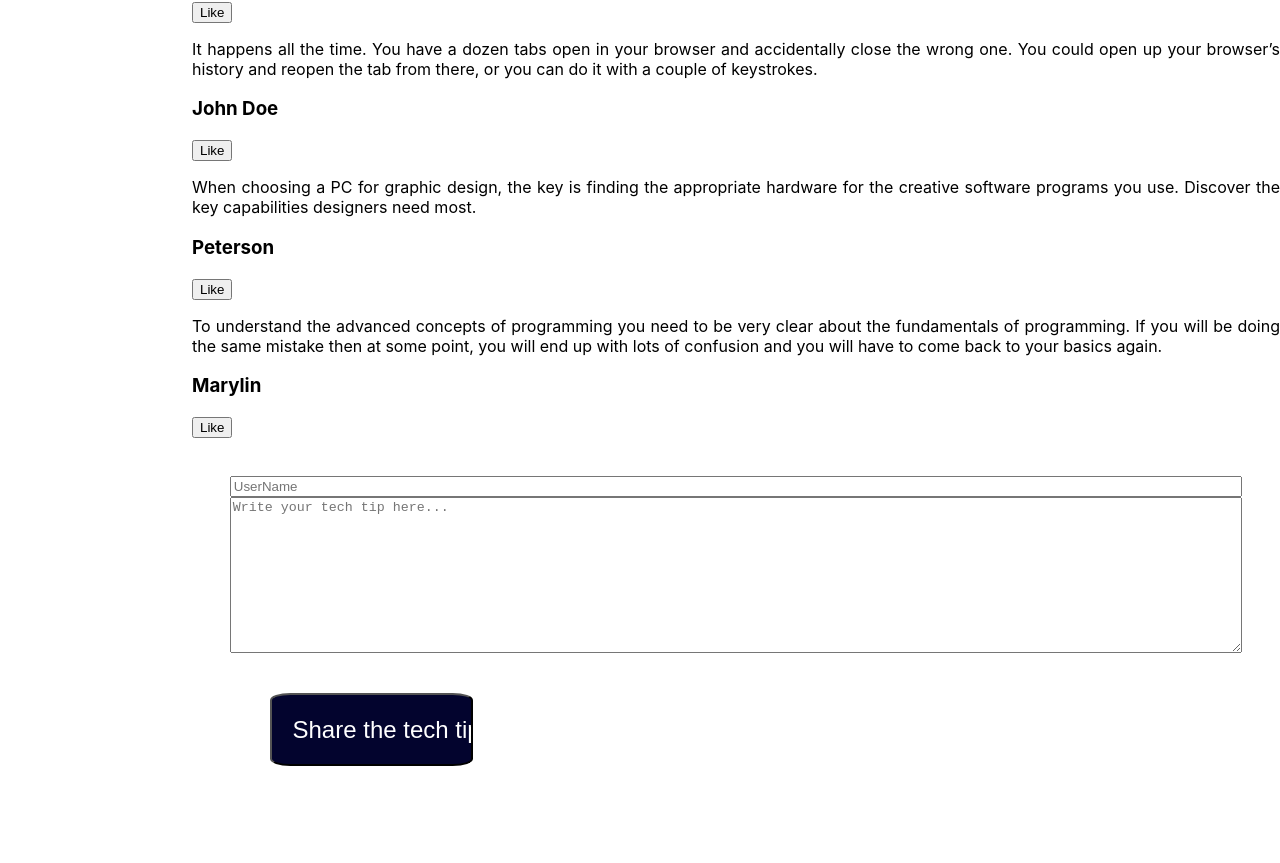
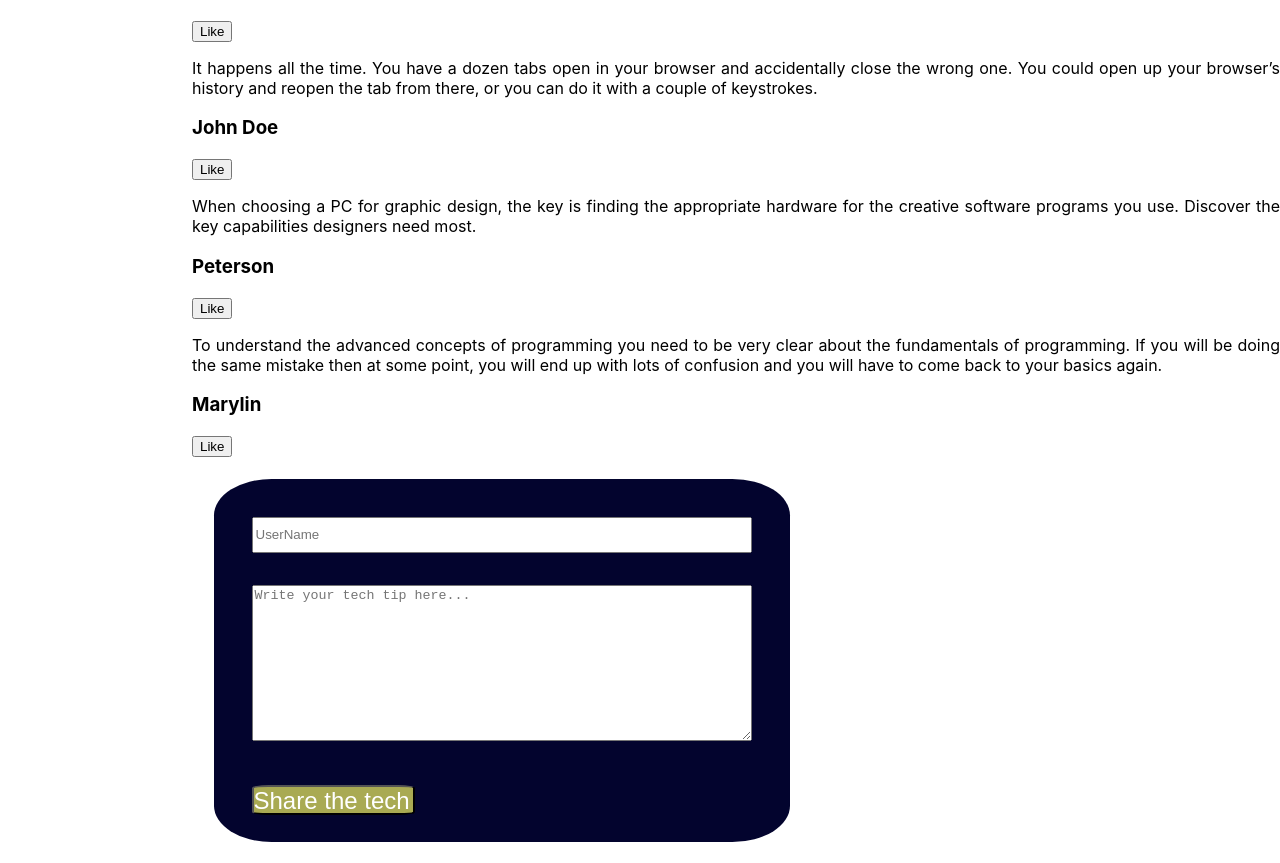
Before and after one commit to cesarWrites/devnotes-app, a React (Create React App) app: page /tips in a window 1280 px wide. Shown: the part 316-1179 px from the top of the page. Built offline with nearby package versions, Linux system fonts and the light colour scheme; data requests are answered from the project's data file.

Commit message:
add styling for the components

```diff
--- a/src/index.css
+++ b/src/index.css
@@ -17,15 +17,45 @@ form.new-tip-form {
   padding: 1em;
   display: flex;
   flex-direction: column;
+  border-top-left-radius: 10%;
+  border-top-right-radius: 10%;
+  border-bottom-right-radius: 10%;
+  border-bottom-left-radius: 10%;
+  background-color: #03042e;
+  width: 50%;
+}
+form.new-tip-form input{
+  margin: 4%;
+  margin-bottom: 2%;
+  height: 30px;
+}
+form.new-tip-form textarea{
+  margin: 4%;
 }
 
 .btn-inpt{
-  width: 20%;
-  height: 4%;
-  padding:2%;
-  margin: 4%;
-  background-color: #03042e;
+  width: 30%;
+  margin-bottom: 4%;
+  padding: 0;
+  background-color: #a9aa53;
   color: white;
   font-size: 1.5rem;
-  border-radius: 10%;
+  text-align: center;
+  border-top-left-radius: 10%;
+  border-top-right-radius: 10%;
+  border-bottom-right-radius: 10%;
+  border-bottom-left-radius: 10%;
 }
+
+.home-div article{
+  width: 50%;
+  padding: 2%;
+}
+
+.navbar{
+  font-size: 2.0rem;
+  text-align: center;
+
+}
+.navbar Link{
+}
```
